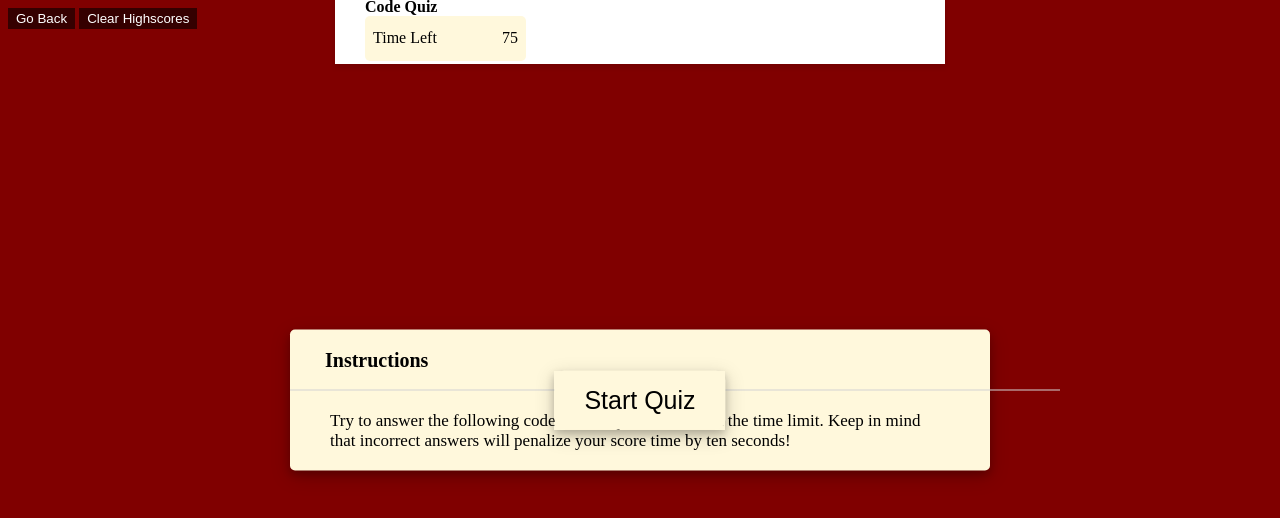
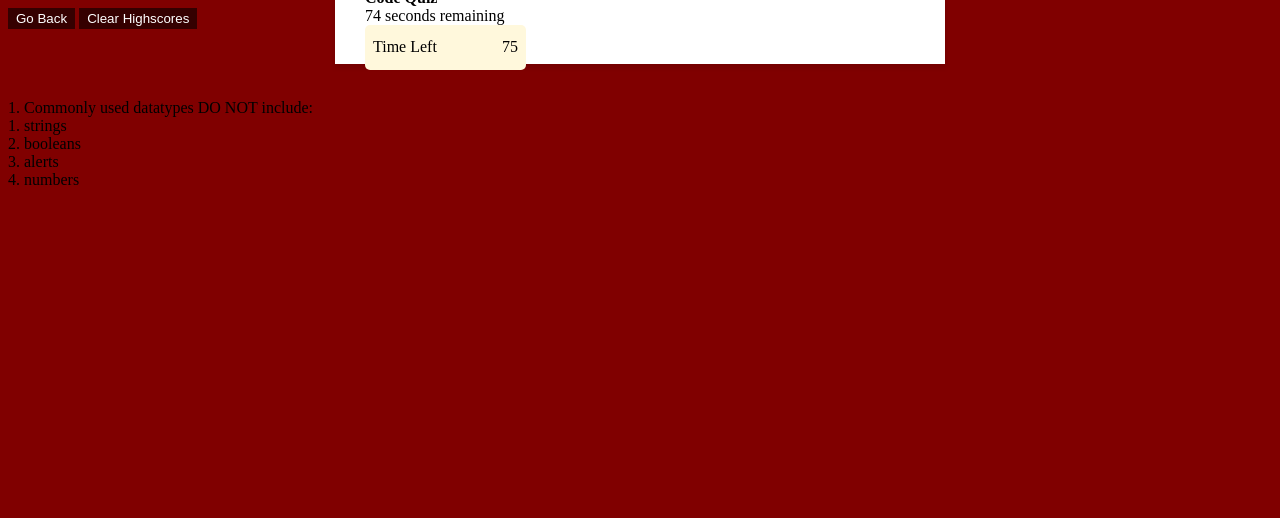
Before and after one commit to rtmiranda18/webapi_codequiz, a plain HTML site: page index.html in a window 1280 px wide. Both pictures are taken after a click on the button "Start Quiz". Drawn offline with nearby package versions, Linux system fonts and the light colour scheme.

Commit message:
added function countdown

```diff
--- a/index.html
+++ b/index.html
@@ -29,6 +29,7 @@
     <div class="quizBox">
         <header>
             <div class="title">Code Quiz</div>
+            <div id="countdown"></div>
             <div class="quizTimer">
                 <div class="timeLeft">Time Left</div>
                 <div class="timerSec">75</div>
--- a/js/script.js
+++ b/js/script.js
@@ -5,7 +5,6 @@ var restartBtn = document.querySelector(".buttons .restart");
 var quizBox = document.querySelector(".quizBox");
 var resultBox = document.querySelector(".resultBox");
 var optionList = document.querySelector(".optionList");
-var quizTimer =document.querySelector(".quizTimer");
 
     //show info box
 startBtn.addEventListener("click", function() {
@@ -15,10 +14,21 @@ startBtn.remove("button");
 infoBox.remove(".infoBox")
     //start quiz
     showQuestions(0);
-    //start timer
-    var
+    countdown(75);
+});
 
-});
+//start timer
+function countdown(timeLeft) {
+    var quizTimer = setInterval(function(){
+        if(timeLeft <= 0){
+            clearInterval(quizTimer);
+        document.getElementById("countdown").innerHTML = "Finished";
+        } else {
+        document.getElementById("countdown").innerHTML = timeLeft + " seconds remaining";
+    }
+    timeLeft -= 1;
+    }, 1000);
+}
 
 //hide info box
 //quitBtn.addEventListener("click", function() {
```
